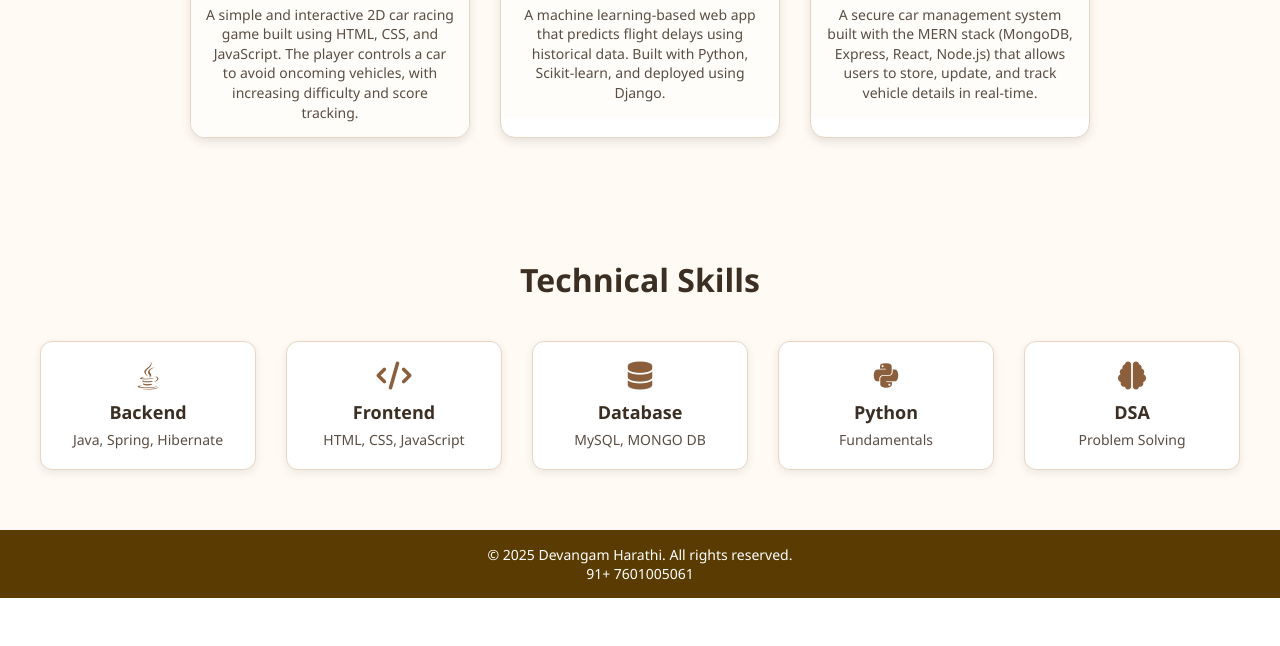
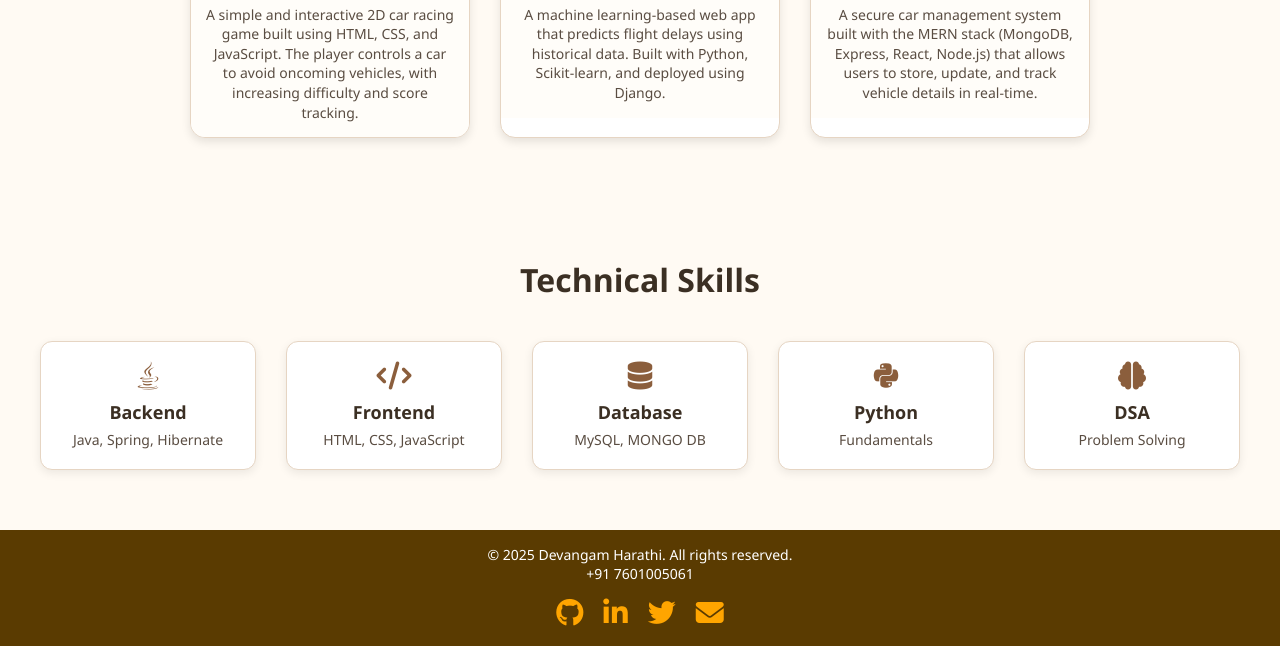
Before and after one commit to HARATHI2003/portfolio, a plain HTML site: page index.html in a window 1280 px wide. Shown: the part 832-1478 px from the top of the page. Before the commit the page ends 1430 px from the top, so only its background shows below. Drawn offline with Linux system fonts and the light colour scheme.

```diff
--- a/index.html
+++ b/index.html
@@ -133,7 +133,21 @@
 
     <footer id="contact" class="footer">
       <p>&copy; 2025 Devangam Harathi. All rights reserved.</p>
-      <p>91+ 7601005061</p>
+      <p>+91 7601005061</p>
+      <div class="social-icon">
+        <a href="https://github.com/HARATHI2003">
+          <i class="fab fa-github"></i>
+        </a>
+        <a href="https://www.linkedin.com/in/devangam-harathi-0b5388284/" q>
+          <i class="fab fa-linkedin-in"></i>
+        </a>
+        <a href="https://x.com/HarathiD189630">
+          <i class="fab fa-twitter"></i>
+        </a>
+        <a href="mailto:harathid2003@gmail.com">
+          <i class="fas fa-envelope"></i>
+        </a>
+      </div>
     </footer>
 
     <script>
--- a/style.css
+++ b/style.css
@@ -390,3 +390,16 @@
     border-radius: 6px;
   }
 }
+
+.social-icon {
+  display: flex;
+  justify-content: center;
+  gap: 20px; /* creates clean space between icons */
+  margin-top: 10px;
+}
+
+.social-icon a {
+  font-size: 28px;
+  color: orange; /* match your footer theme */
+  text-decoration: none;
+}
```
